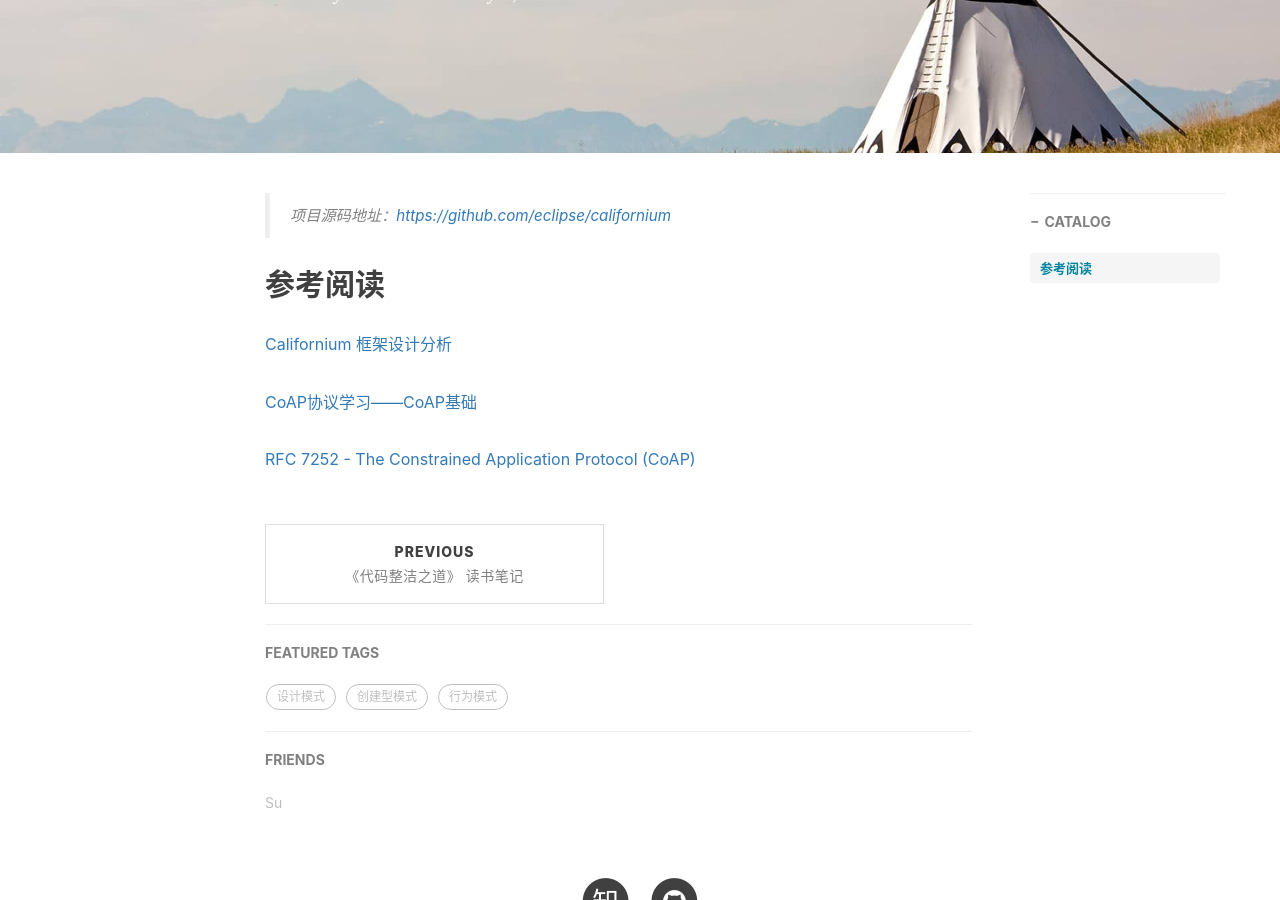
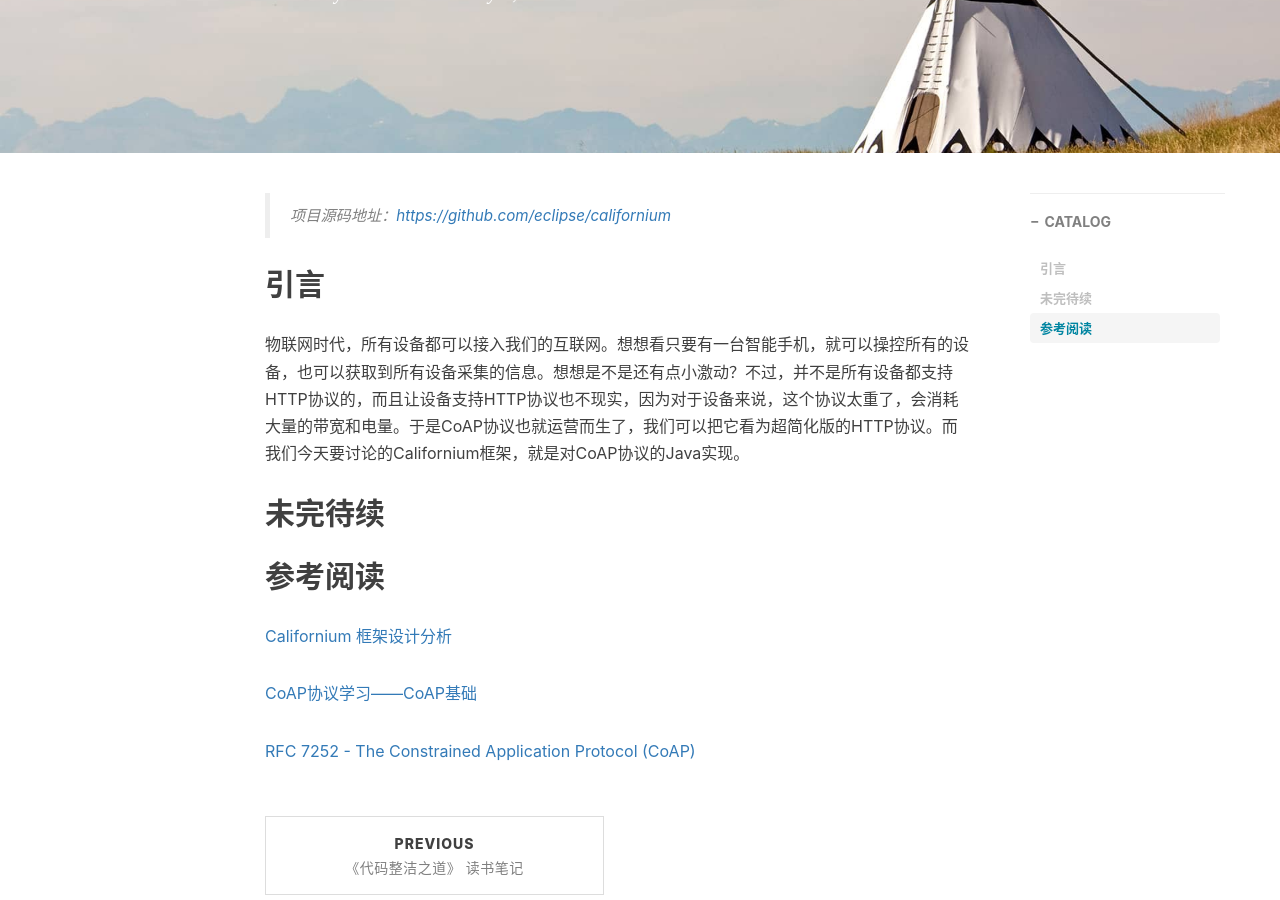
Before and after one commit to wudashan/wudashan.github.io, a Jekyll site: the page built from _posts/2017-05-07-Californium-Framework-Analysis.markdown, in a window 1280 px wide and 900 px high, scrolled down 370 px. Built offline with Jekyll 4.4.1, drawn with Linux system fonts in a browser that asks for light colours; nearby versions of some CDN libraries; comment, search, counter and statistics services are not loaded.

Commit message:
增加引言

```diff
--- a/_posts/2017-05-07-Californium-Framework-Analysis.markdown
+++ b/_posts/2017-05-07-Californium-Framework-Analysis.markdown
@@ -14,6 +14,12 @@ tags:
 
 > 项目源码地址：[https://github.com/eclipse/californium](https://github.com/eclipse/californium)
 
+## 引言
+
+物联网时代，所有设备都可以接入我们的互联网。想想看只要有一台智能手机，就可以操控所有的设备，也可以获取到所有设备采集的信息。想想是不是还有点小激动？不过，并不是所有设备都支持HTTP协议的，而且让设备支持HTTP协议也不现实，因为对于设备来说，这个协议太重了，会消耗大量的带宽和电量。于是CoAP协议也就运营而生了，我们可以把它看为超简化版的HTTP协议。而我们今天要讨论的Californium框架，就是对CoAP协议的Java实现。
+
+## 未完待续
+
 ## 参考阅读
 
 [Californium 框架设计分析](http://www.cnblogs.com/littleatp/p/6417567.html)
```
